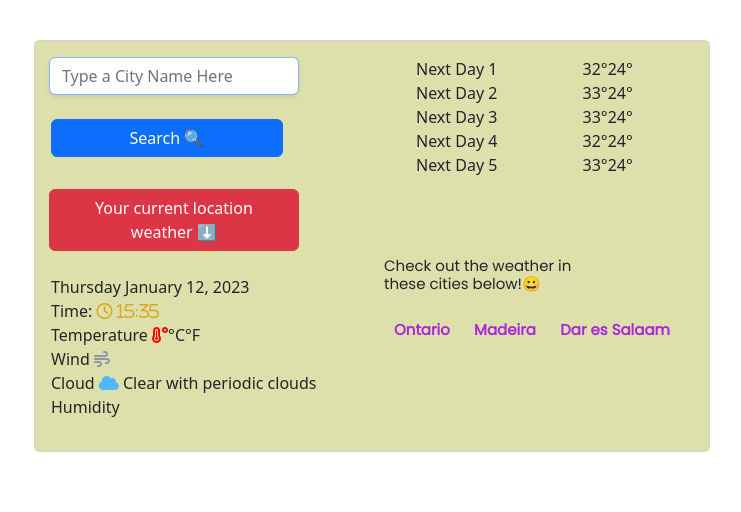
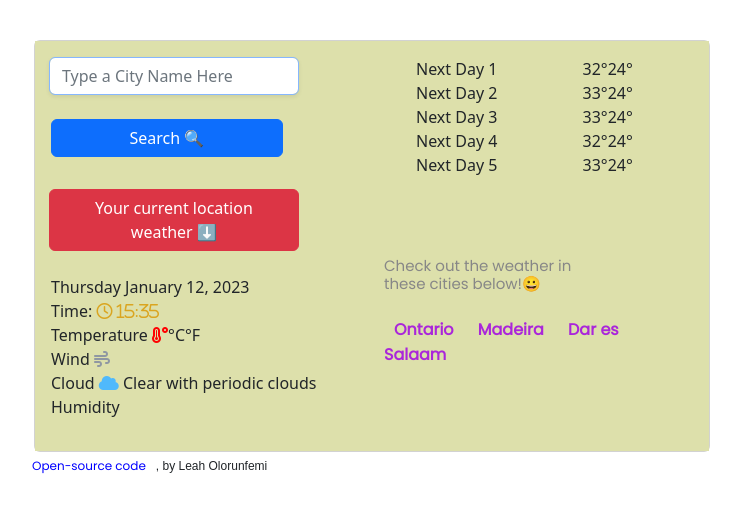
Before and after one commit to Leah-Olorunfemi/LEAHS-WEATHER-APP-PROJECT, a plain HTML site: page index.html in a window 1280 px wide. Shown: the whole page, without its empty margins (268-1009 px from the left). Drawn offline with nearby package versions, Linux system fonts and the light colour scheme.

Commit message:
Updated  index.html and CSS files.
Added footer to index.html.
Adjusted styling of footer in style sheet.

```diff
--- a/css/style.css
+++ b/css/style.css
@@ -19,7 +19,9 @@
 h1 {
   transition: all 150ms ease-in-out;
 }
-
+h6 {
+  color: #878787;
+}
 h1:hover {
   font-size: 3em;
   color: #5e63b6;
@@ -71,19 +73,32 @@ h6 {
   display: inline;
 }
 a {
+  color: #aa26da;
   font-family: "Poppins", sans-serif;
-  font-size: 15px;
   margin: 0 10px;
-  color: #aa26da;
   text-decoration: none;
   transition: all 200ms ease-in-out;
 }
+
 a:hover {
   text-decoration: underline;
   color: green;
   font-size: 20px;
 }
-/*
-.currentLocation {
+#footer {
+  font-size: 12px;
+  padding-top: 10px;
+  position: relative;
+  left: 290px;
+  font-family: arial, sans-serif;
+}
 
-} */
+#footer-link {
+  color: blue;
+}
+
+#footer-link:hover {
+  pointer-events: none;
+
+  color: rgb(2, 2, 20);
+}
--- a/index.html
+++ b/index.html
@@ -116,6 +116,9 @@
 
         </div>
     </div>
+    <span id="footer">
+        <a id="footer-link" href="">Open-source code</a>, by Leah Olorunfemi
+    </span>
     <script src="js/script.js"></script>
 </body>
 
```
